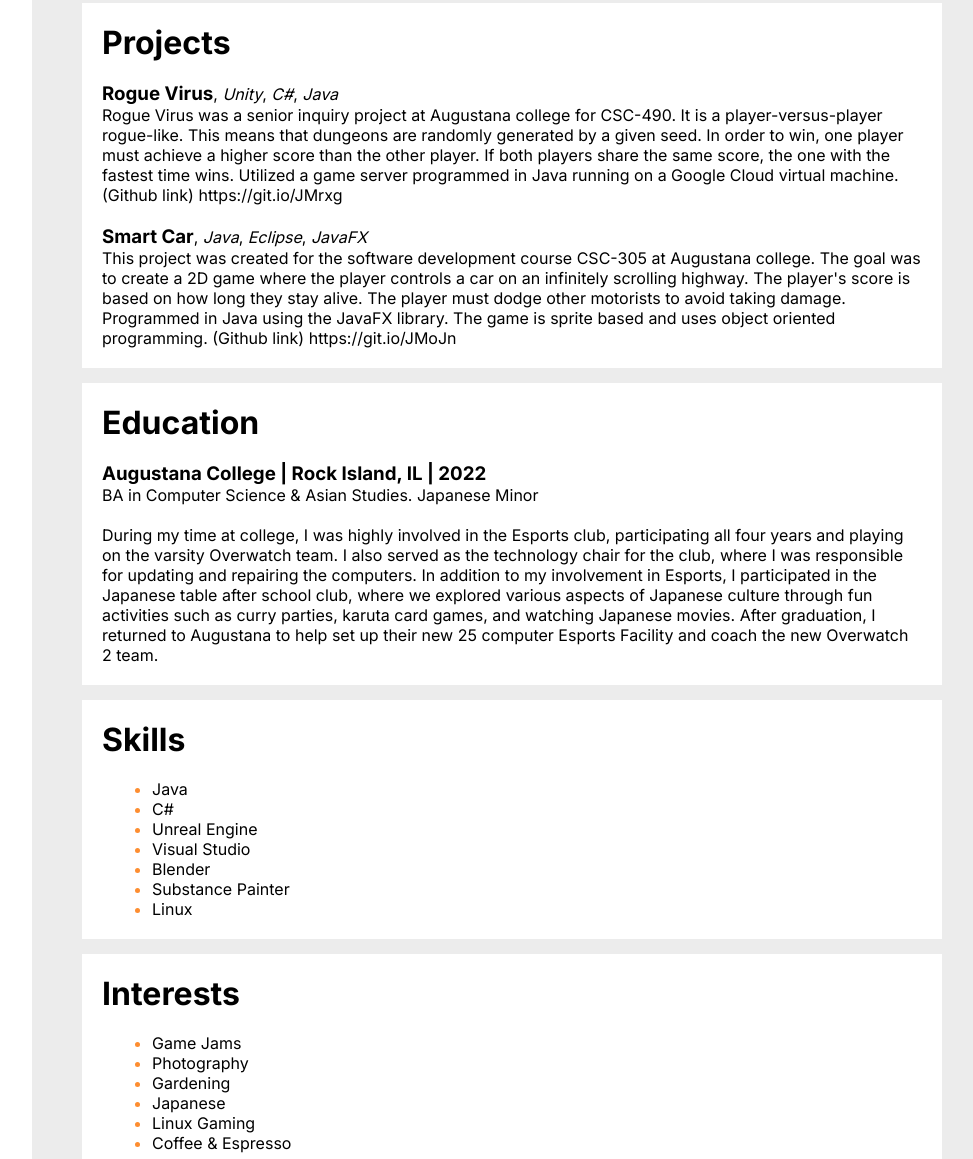
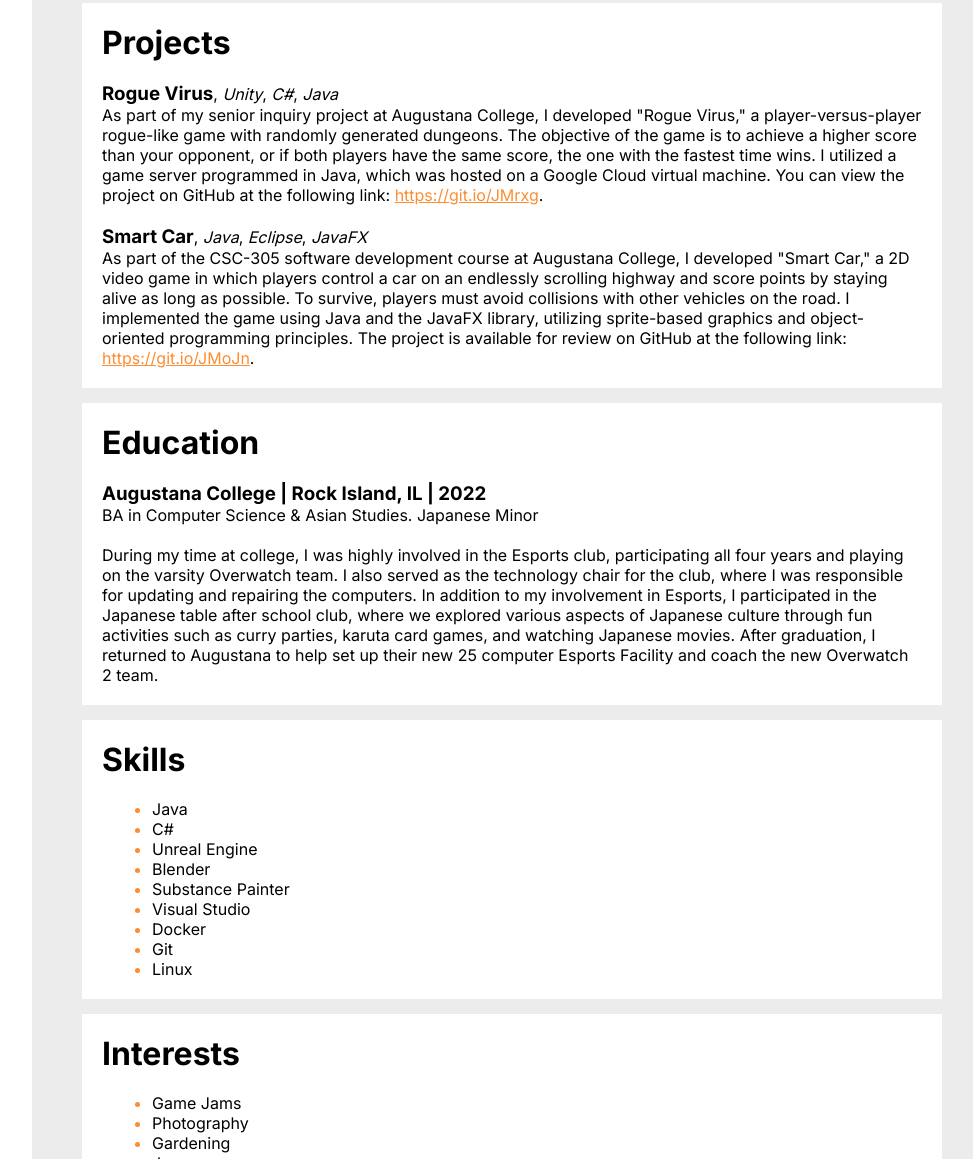
Before and after one commit to QCgeneral29/landenlove.xyz_2.0, a plain HTML site: page index.html in a window 1280 px wide. Shown: the part 964-2123 px from the top of the page, without its empty margins (288-1261 px from the left). Drawn offline with Linux system fonts and the light colour scheme.

Commit message:
Added more content and tweaked link styling.

```diff
--- a/index.html
+++ b/index.html
@@ -88,22 +88,12 @@
 
             <!-- First Project -->
             <h3 style="display: inline;">Rogue Virus</h3><p style="display: inline;">, <i>Unity</i>, <i>C#</i>, <i>Java</i></p>
-            <p>Rogue Virus was a senior inquiry project at Augustana college for CSC-490. It is a
-player-versus-player rogue-like. This means that dungeons are randomly generated by
-a given seed. In order to win, one player must achieve a higher score than the other
-player. If both players share the same score, the one with the fastest time wins. Utilized
-a game server programmed in Java running on a Google Cloud virtual machine.
-(Github link) https://git.io/JMrxg</p>
+            <p>As part of my senior inquiry project at Augustana College, I developed "Rogue Virus," a player-versus-player rogue-like game with randomly generated dungeons. The objective of the game is to achieve a higher score than your opponent, or if both players have the same score, the one with the fastest time wins. I utilized a game server programmed in Java, which was hosted on a Google Cloud virtual machine. You can view the project on GitHub at the following link: <a href="https://git.io/JMrxg" target="_blank">https://git.io/JMrxg</a>.</p>
             <br>
 
             <!-- Second Project -->
             <h3 style="display: inline;">Smart Car</h3><p style="display: inline;">, <i>Java</i>, <i>Eclipse</i>, <i>JavaFX</i></p>
-            <p>This project was created for the software development course CSC-305 at Augustana
-college. The goal was to create a 2D game where the player controls a car on an infinitely
-scrolling highway. The player's score is based on how long they stay alive. The player
-must dodge other motorists to avoid taking damage. Programmed in Java using the
-JavaFX library. The game is sprite based and uses object oriented programming.
-(Github link) https://git.io/JMoJn</p>
+            <p>As part of the CSC-305 software development course at Augustana College, I developed "Smart Car," a 2D video game in which players control a car on an endlessly scrolling highway and score points by staying alive as long as possible. To survive, players must avoid collisions with other vehicles on the road. I implemented the game using Java and the JavaFX library, utilizing sprite-based graphics and object-oriented programming principles. The project is available for review on GitHub at the following link: <a href="https://git.io/JMoJn" target="_blank">https://git.io/JMoJn</a>.</p>
         </div>
 
         <div class="container" id="education">
@@ -122,9 +112,11 @@ JavaFX library. The game is sprite based and uses object oriented programming.
                 <li><p>Java</p></li>
                 <li><p>C#</p></li>
                 <li><p>Unreal Engine</p></li>
-                <li><p>Visual Studio</p></li>
                 <li><p>Blender</p></li>
                 <li><p>Substance Painter</p></li>
+                <li><p>Visual Studio</p></li>
+                <li><p>Docker</p></li>
+                <li><p>Git</p></li>
                 <li><p>Linux</p></li>
             </ul>
         </div>
--- a/style.css
+++ b/style.css
@@ -14,6 +14,10 @@ li {
 }
 li * {
     color: black;
+}
+
+a {
+    color: #FD8D30;
 }
 
 .logo {
```
